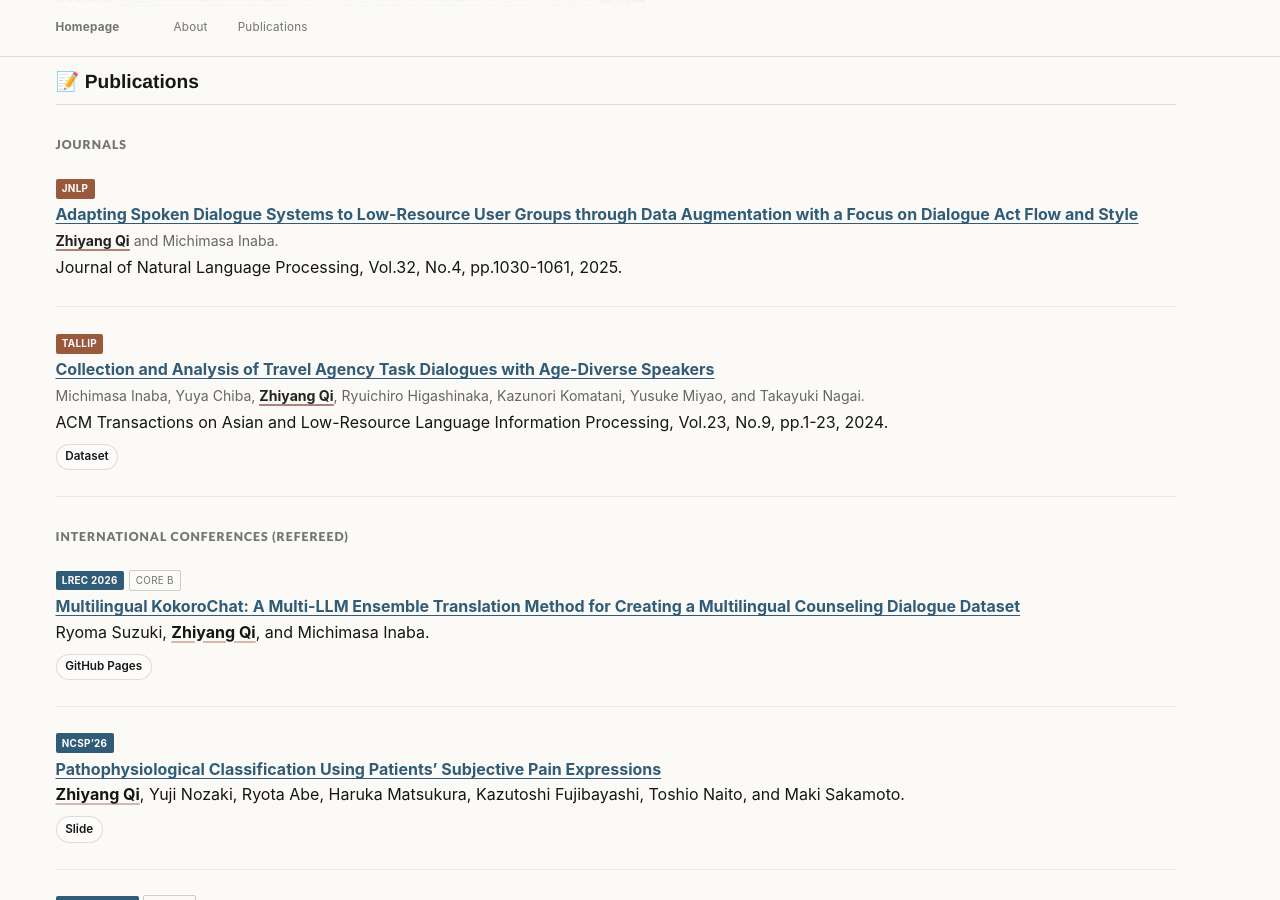
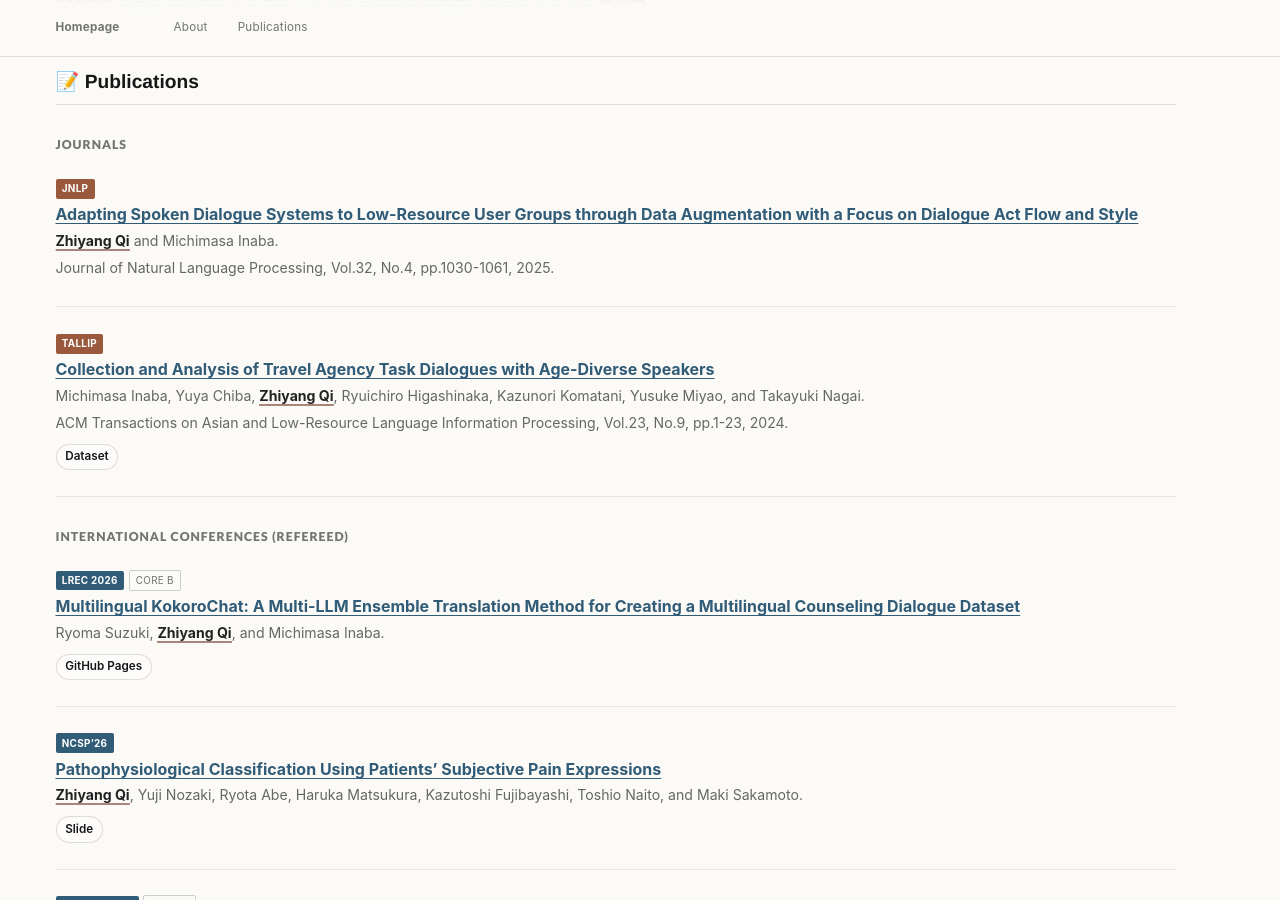
Before and after one commit to ZhiyangQi/ZhiyangQi.github.io, a Jekyll site: the page built from _pages/about.md, in a window 1280 px wide and 900 px high, scrolled down 1480 px. Built offline with Jekyll 4.4.1, drawn with Linux system fonts in a browser that asks for light colours; a script that is not in the unit is left out.

Commit message:
Update about.md

```diff
--- a/_pages/about.md
+++ b/_pages/about.md
@@ -50,69 +50,69 @@ redirect_from:
 
 - <span class="trans-tag">JNLP</span>
   <span class="pub-title"><a href='https://www.jstage.jst.go.jp/article/jnlp/32/4/32_1030/_article/-char/ja'><strong>Adapting Spoken Dialogue Systems to Low-Resource User Groups through Data Augmentation with a Focus on Dialogue Act Flow and Style</strong></a></span>
-  <span class="pub-authors"><span class="myname">Zhiyang Qi</span> and Michimasa Inaba.</span> <br> Journal of Natural Language Processing, Vol.32, No.4, pp.1030-1061, 2025.
+  <span class="pub-authors"><span class="myname">Zhiyang Qi</span> and Michimasa Inaba. <br> Journal of Natural Language Processing, Vol.32, No.4, pp.1030-1061, 2025.</span>
 
 - <span class="trans-tag">TALLIP</span>
   <span class="pub-title"><a href='https://dl.acm.org/doi/10.1145/3675166'><strong>Collection and Analysis of Travel Agency Task Dialogues with Age-Diverse Speakers</strong></a></span>
-  <span class="pub-authors">Michimasa Inaba, Yuya Chiba, <span class="myname">Zhiyang Qi</span>, Ryuichiro Higashinaka, Kazunori Komatani, Yusuke Miyao, and Takayuki Nagai.</span> <br> ACM Transactions on Asian and Low-Resource Language Information Processing, Vol.23, No.9, pp.1-23, 2024. <br><span class="pub-actions"><a href="https://www.nii.ac.jp/dsc/idr/rdata/Tabidachi/">Dataset</a></span>
+  <span class="pub-authors">Michimasa Inaba, Yuya Chiba, <span class="myname">Zhiyang Qi</span>, Ryuichiro Higashinaka, Kazunori Komatani, Yusuke Miyao, and Takayuki Nagai. <br> ACM Transactions on Asian and Low-Resource Language Information Processing, Vol.23, No.9, pp.1-23, 2024.</span> <br><span class="pub-actions"><a href="https://www.nii.ac.jp/dsc/idr/rdata/Tabidachi/">Dataset</a></span>
 
 
 ## International Conferences (Refereed)
 
 - <span class="conference-tag">LREC 2026</span> <span class="core-rank">CORE B</span>
   <span class="pub-title"><a href='https://arxiv.org/abs/2603.22913'><strong>Multilingual KokoroChat: A Multi-LLM Ensemble Translation Method for Creating a Multilingual Counseling Dialogue Dataset</strong></a></span>
-  Ryoma Suzuki, <span class="myname">Zhiyang Qi</span>, and Michimasa Inaba. <br><span class="pub-actions"><a href="https://github.com/UEC-InabaLab/MultilingualKokoroChat">GitHub Pages</a></span>
+  <span class="pub-authors">Ryoma Suzuki, <span class="myname">Zhiyang Qi</span>, and Michimasa Inaba.</span> <br><span class="pub-actions"><a href="https://github.com/UEC-InabaLab/MultilingualKokoroChat">GitHub Pages</a></span>
 
 - <span class="conference-tag">NCSP'26</span>
   <span class="pub-title"><a href='https://drive.google.com/file/d/1Lp4n5p8OWto0eHpwvZGKXq8c77KnFO0Q/view?usp=sharing'><strong>Pathophysiological Classification Using Patients' Subjective Pain Expressions</strong></a></span>
-  <span class="myname">Zhiyang Qi</span>, Yuji Nozaki, Ryota Abe, Haruka Matsukura, Kazutoshi Fujibayashi, Toshio Naito, and Maki Sakamoto. <br><span class="pub-actions"><a href="https://drive.google.com/file/d/1k3uvGIYA9BOZmH3X84bMZvoi1Z4NOxW2/view?usp=sharing">Slide</a></span>
+  <span class="pub-authors"><span class="myname">Zhiyang Qi</span>, Yuji Nozaki, Ryota Abe, Haruka Matsukura, Kazutoshi Fujibayashi, Toshio Naito, and Maki Sakamoto.</span> <br><span class="pub-actions"><a href="https://drive.google.com/file/d/1k3uvGIYA9BOZmH3X84bMZvoi1Z4NOxW2/view?usp=sharing">Slide</a></span>
 
 - <span class="conference-tag">SIGDIAL 2025</span> <span class="core-rank">CORE B</span>
   <span class="pub-title"><a href='https://aclanthology.org/2025.sigdial-1.36/'><strong>Key Challenges in Multimodal Task-Oriented Dialogue Systems: Insights from a Large Competition-Based Dataset</strong></a></span>
-  Shiki Sato, Shinji Iwata, Asahi Hentona, Yuta Sasaki, Takato Yamazaki, Shoji Moriya, Masaya Ohagi, Hirofumi Kikuchi, Jie Yang, <span class="myname">Zhiyang Qi</span>, Takashi Kodama, Akinobu Lee, Masato Komuro, Hiroyuki Nishikawa, Ryosaku Makino, Takashi Minato, Kurima Sakai, Tomo Funayama, Kotaro Funakoshi, Mayumi Usami, Michimasa Inaba, Tetsuro Takahashi, and Ryuichiro Higashinaka.
+  <span class="pub-authors">Shiki Sato, Shinji Iwata, Asahi Hentona, Yuta Sasaki, Takato Yamazaki, Shoji Moriya, Masaya Ohagi, Hirofumi Kikuchi, Jie Yang, <span class="myname">Zhiyang Qi</span>, Takashi Kodama, Akinobu Lee, Masato Komuro, Hiroyuki Nishikawa, Ryosaku Makino, Takashi Minato, Kurima Sakai, Tomo Funayama, Kotaro Funakoshi, Mayumi Usami, Michimasa Inaba, Tetsuro Takahashi, and Ryuichiro Higashinaka.</span>
 
 - <span class="conference-tag">SIGDIAL 2025</span> <span class="core-rank">CORE B</span>
   <span class="pub-title"><a href='https://aclanthology.org/2025.sigdial-1.12/'><strong>Analyzing Dialogue System Behavior in a Specific Situation Requiring Interpersonal Consideration</strong></a></span>
-  Tetsuro Takahashi, Hirofumi Kikuchi, Jie Yang, Hiroyuki Nishikawa, Masato Komuro, Ryosaku Makino, Shiki Sato, Yuta Sasaki, Shinji Iwata, Asahi Hentona, Takato Yamazaki, Shoji Moriya, Masaya Ohagi, <span class="myname">Zhiyang Qi</span>, Takashi Kodama, Akinobu Lee, Takashi Minato, Kurima Sakai, Tomo Funayama, Kotaro Funakoshi, Mayumi Usami, Michimasa Inaba, and Ryuichiro Higashinaka.
+  <span class="pub-authors">Tetsuro Takahashi, Hirofumi Kikuchi, Jie Yang, Hiroyuki Nishikawa, Masato Komuro, Ryosaku Makino, Shiki Sato, Yuta Sasaki, Shinji Iwata, Asahi Hentona, Takato Yamazaki, Shoji Moriya, Masaya Ohagi, <span class="myname">Zhiyang Qi</span>, Takashi Kodama, Akinobu Lee, Takashi Minato, Kurima Sakai, Tomo Funayama, Kotaro Funakoshi, Mayumi Usami, Michimasa Inaba, and Ryuichiro Higashinaka.</span>
 
 - <span class="conference-tag">ACL 2025</span> <span class="core-rank core-rank--star">CORE A*</span>
   <span class="pub-title"><a href='https://aclanthology.org/2025.acl-long.608/'><strong>KokoroChat: A Japanese Psychological Counseling Dialogue Dataset Collected via Role-Playing by Trained Counselors</strong></a></span>
-  <span class="myname">Zhiyang Qi</span>, Takumasa Kaneko, Keiko Takamizo, Mariko Ukiyo, and Michimasa Inaba. <br><span class="pub-actions"><a href="https://github.com/UEC-InabaLab/KokoroChat">GitHub Pages</a><a href="https://drive.google.com/file/d/1Mv5ZeTAkhbgvGaAOzQHIULb3Ur63hH7I/view?usp=sharing">Poster</a><a href="https://drive.google.com/file/d/1k0abB25B1OFLAGQiY1O-gyUwJtedcbi3/view?usp=sharing">Slide</a></span>
+  <span class="pub-authors"><span class="myname">Zhiyang Qi</span>, Takumasa Kaneko, Keiko Takamizo, Mariko Ukiyo, and Michimasa Inaba.</span> <br><span class="pub-actions"><a href="https://github.com/UEC-InabaLab/KokoroChat">GitHub Pages</a><a href="https://drive.google.com/file/d/1Mv5ZeTAkhbgvGaAOzQHIULb3Ur63hH7I/view?usp=sharing">Poster</a><a href="https://drive.google.com/file/d/1k0abB25B1OFLAGQiY1O-gyUwJtedcbi3/view?usp=sharing">Slide</a></span>
 
 - <span class="conference-tag">IWSDS 2025</span>
   <span class="pub-title"><a href='https://aclanthology.org/2025.iwsds-1.29/'><strong>DSLCMM: A Multimodal Human-Machine Dialogue Corpus Built through Competitions</strong></a></span>
-  Ryuichiro Higashinaka, Tetsuro Takahashi, Shinya Iizuka, Sota Horiuchi, Michimasa Inaba, <span class="myname">Zhiyang Qi</span>, Yuta Sasaki, Kotaro Funakoshi, Shoji Moriya, Shiki Sato, Takashi Minato, Kurima Sakai, Tomo Funayama, Masato Komuro, Hiroyuki Nishikawa, Ryosaku Makino, Hirofumi Kikuchi, and Mayumi Usami.
+  <span class="pub-authors">Ryuichiro Higashinaka, Tetsuro Takahashi, Shinya Iizuka, Sota Horiuchi, Michimasa Inaba, <span class="myname">Zhiyang Qi</span>, Yuta Sasaki, Kotaro Funakoshi, Shoji Moriya, Shiki Sato, Takashi Minato, Kurima Sakai, Tomo Funayama, Masato Komuro, Hiroyuki Nishikawa, Ryosaku Makino, Hirofumi Kikuchi, and Mayumi Usami.</span>
 
 - <span class="conference-tag">AIWolfDial 2024</span>
   <span class="pub-title"><a href='https://aclanthology.org/2024.aiwolfdial-1.4/'><strong>Enhancing Dialogue Generation in Werewolf Game Through Situation Analysis and Persuasion Strategies</strong></a></span>
-  <span class="myname">Zhiyang Qi</span> and Michimasa Inaba. <br><span class="pub-actions"><a href="https://drive.google.com/file/d/1QYSwLrkMKP8lTyjzcPYeh3czGmW-yivQ/view?usp=sharing">Slide</a></span>
+  <span class="pub-authors"><span class="myname">Zhiyang Qi</span> and Michimasa Inaba.</span> <br><span class="pub-actions"><a href="https://drive.google.com/file/d/1QYSwLrkMKP8lTyjzcPYeh3czGmW-yivQ/view?usp=sharing">Slide</a></span>
 
 - <span class="conference-tag">AIWolfDial 2024</span>
   <span class="pub-title"><a href='https://aclanthology.org/2024.aiwolfdial-1.6/'><strong>Enhancing Consistency of Werewolf AI through Dialogue Summarization and Persona Information</strong></a></span>
-  Yoshiki Tanaka, Takumasa Kaneko, Hiroki Onozeki, Natsumi Ezure, Ryuichi Uehara, <span class="myname">Zhiyang Qi</span>, Tomoya Higuchi, Ryutaro Asahara, and Michimasa Inaba.
+  <span class="pub-authors">Yoshiki Tanaka, Takumasa Kaneko, Hiroki Onozeki, Natsumi Ezure, Ryuichi Uehara, <span class="myname">Zhiyang Qi</span>, Tomoya Higuchi, Ryutaro Asahara, and Michimasa Inaba.</span>
 
 - <span class="conference-tag">YRRSDS 2024</span>
   <span class="pub-title"><a href='https://aclanthology.org/2024.yrrsds-1.31/'><strong>Utilizing Large Language Models for Customized Dialogue Data Augmentation and Psychological Counseling</strong></a></span>
-  <span class="myname">Zhiyang Qi</span>. <br><span class="pub-actions"><a href="https://drive.google.com/file/d/1uNAxZaqd_8imwa0JA-H0XxytL5vroM0-/view?usp=sharing">Poster</a><a href="https://drive.google.com/file/d/1Zcm-j5TGwv65eiGtSkXFYr-jrb2Zcwon/view?usp=sharing">Slide</a></span>
+  <span class="pub-authors"><span class="myname">Zhiyang Qi</span>.</span> <br><span class="pub-actions"><a href="https://drive.google.com/file/d/1uNAxZaqd_8imwa0JA-H0XxytL5vroM0-/view?usp=sharing">Poster</a><a href="https://drive.google.com/file/d/1Zcm-j5TGwv65eiGtSkXFYr-jrb2Zcwon/view?usp=sharing">Slide</a></span>
 
 - <span class="conference-tag">SIGDIAL 2024</span> <span class="core-rank">CORE B</span>
   <span class="pub-title"><a href='https://aclanthology.org/2024.sigdial-1.14/'><strong>Data Augmentation Integrating Dialogue Flow and Style to Adapt Spoken Dialogue Systems to Low-Resource User Groups</strong></a></span>
-  <span class="myname">Zhiyang Qi</span> and Michimasa Inaba. <br><span class="pub-actions"><a href="https://drive.google.com/file/d/1FcA4EpQM34VKkMPgnPNCFe8RYZoKYIEj/view?usp=sharing">Poster</a></span>
+  <span class="pub-authors"><span class="myname">Zhiyang Qi</span> and Michimasa Inaba.</span> <br><span class="pub-actions"><a href="https://drive.google.com/file/d/1FcA4EpQM34VKkMPgnPNCFe8RYZoKYIEj/view?usp=sharing">Poster</a></span>
 
 - <span class="conference-tag">IWSDS 2024</span>
   <span class="pub-title"><strong>Dialogue System Live Competition Goes Multimodal: Analyzing the Effects of Multimodal Information in Situated Dialogue Systems</strong></span>
-  Ryuichiro Higashinaka, Tetsuro Takahashi, Michimasa Inaba, <span class="myname">Zhiyang Qi</span>, Yuta Sasaki, Kotaro Funakoshi, Shoji Moriya, Shiki Sato, Takashi Minato, Kurima Sakai, Tomo Funayama, Masato Komuro, Hiroyuki Nishikawa, Ryosaku Makino, Hirofumi Kikuchi, and Mayumi Usami.
+  <span class="pub-authors">Ryuichiro Higashinaka, Tetsuro Takahashi, Michimasa Inaba, <span class="myname">Zhiyang Qi</span>, Yuta Sasaki, Kotaro Funakoshi, Shoji Moriya, Shiki Sato, Takashi Minato, Kurima Sakai, Tomo Funayama, Masato Komuro, Hiroyuki Nishikawa, Ryosaku Makino, Hirofumi Kikuchi, and Mayumi Usami.</span>
 
 - <span class="conference-tag">INLG 2023</span> <span class="core-rank">CORE B</span>
   <span class="pub-title"><a href='https://aclanthology.org/2023.inlg-genchal.13/'><strong>AIWolfDial 2023: Summary of Natural Language Division of 5th International AIWolf Contest</strong></a></span>
-  Yoshinobu Kano, Neo Watanabe, Kaito Kagaminuma, Claus Aranha, Jaewon Lee, Benedek Hauer, Hisaichi Shibata, Soichiro Miki, Yuta Nakamura, Takuya Okubo, Soga Shigemura, Rei Ito, Kazuki Takashima, Tomoki Fukuda, Masahiro Wakutani, Tomoya Hatanaka, Mami Uchida, Mikio Abe, Akihiro Mikami, Takashi Otsuki, <span class="myname">Zhiyang Qi</span>, Kei Harada, Michimasa Inaba, Daisuke Katagami, Hirotaka Osawa, and Fujio Toriumi.
+  <span class="pub-authors">Yoshinobu Kano, Neo Watanabe, Kaito Kagaminuma, Claus Aranha, Jaewon Lee, Benedek Hauer, Hisaichi Shibata, Soichiro Miki, Yuta Nakamura, Takuya Okubo, Soga Shigemura, Rei Ito, Kazuki Takashima, Tomoki Fukuda, Masahiro Wakutani, Tomoya Hatanaka, Mami Uchida, Mikio Abe, Akihiro Mikami, Takashi Otsuki, <span class="myname">Zhiyang Qi</span>, Kei Harada, Michimasa Inaba, Daisuke Katagami, Hirotaka Osawa, and Fujio Toriumi.</span>
 
 
 ## Preprints
 
 - <span class="preprint-tag">arXiv</span>
   <span class="pub-title"><a href='https://arxiv.org/abs/2506.19279'><strong>EmoStage: A Framework for Accurate Empathetic Response Generation via Perspective-Taking and Phase Recognition</strong></a></span>
-  <span class="myname">Zhiyang Qi</span>, Keiko Takamizo, Mariko Ukiyo, and Michimasa Inaba.
+  <span class="pub-authors"><span class="myname">Zhiyang Qi</span>, Keiko Takamizo, Mariko Ukiyo, and Michimasa Inaba.</span>
 
 - <span class="preprint-tag">arXiv</span>
   <span class="pub-title"><a href='https://arxiv.org/abs/2312.12808'><strong>Enhancing Consistency in Multimodal Dialogue System Using LLM with Dialogue Scenario</strong></a></span>
```
